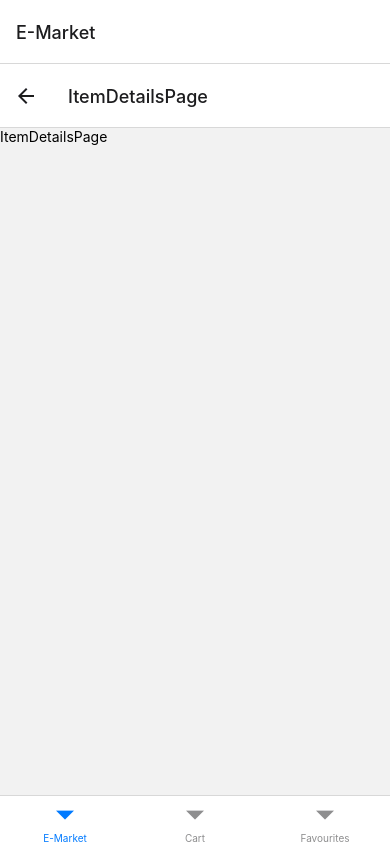
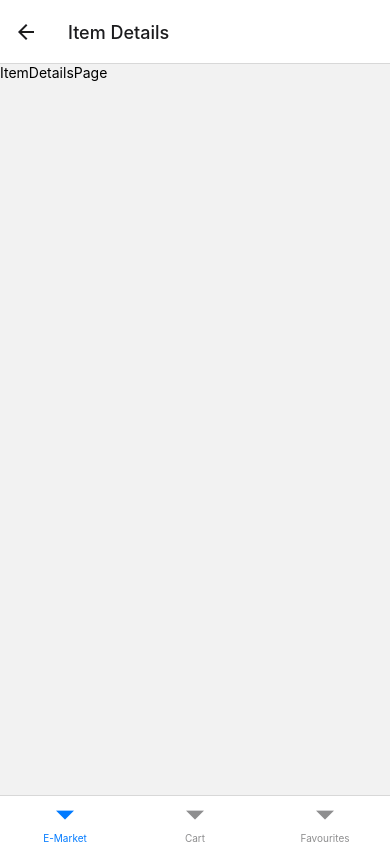
Before and after one commit to yusufkorkmaz/react-native-deneme, a React Native app in the folder AwesomeProject/: screen /ItemDetailsPage in a window 390 px wide. Built offline with nearby package versions, Linux system fonts and the light colour scheme.

Commit message:
Tab headers updated ✅

```diff
--- a/AwesomeProject/src/mainNavigation.tsx
+++ b/AwesomeProject/src/mainNavigation.tsx
@@ -1,5 +1,4 @@
 import * as React from 'react';
-import { NavigationContainer } from '@react-navigation/native';
 import { createBottomTabNavigator } from '@react-navigation/bottom-tabs';
 import { createStackNavigator } from '@react-navigation/stack';
 import ItemDetailsPage from './screens/itemDetailsPage';
@@ -13,8 +12,18 @@ const HomeStack = createStackNavigator();
 function HomeStackPage() {
   return (
     <HomeStack.Navigator>
-      <HomeStack.Screen options={{ headerShown: false }} name="Items" component={ItemsListPage} />
-      <HomeStack.Screen name="ItemDetailsPage" component={ItemDetailsPage} />
+      <HomeStack.Screen
+        name="E-Market"
+        component={ItemsListPage}
+      />
+      <HomeStack.Screen
+        name="ItemDetailsPage"
+        options={{
+          headerTitle: 'Item Details',
+        }}
+        component={ItemDetailsPage}
+
+      />
     </HomeStack.Navigator>
   );
 }
@@ -22,7 +31,7 @@ function HomeStackPage() {
 const MainNavigation = () => {
   return (
     <Tab.Navigator>
-      <Tab.Screen name="E-Market" component={HomeStackPage} />
+      <Tab.Screen name="E-Market" options={() => ({ headerShown: false })} component={HomeStackPage} />
       <Tab.Screen name="Cart" component={CartPage} />
       <Tab.Screen name="Favourites" component={FavouritesPage} />
     </Tab.Navigator>
```
